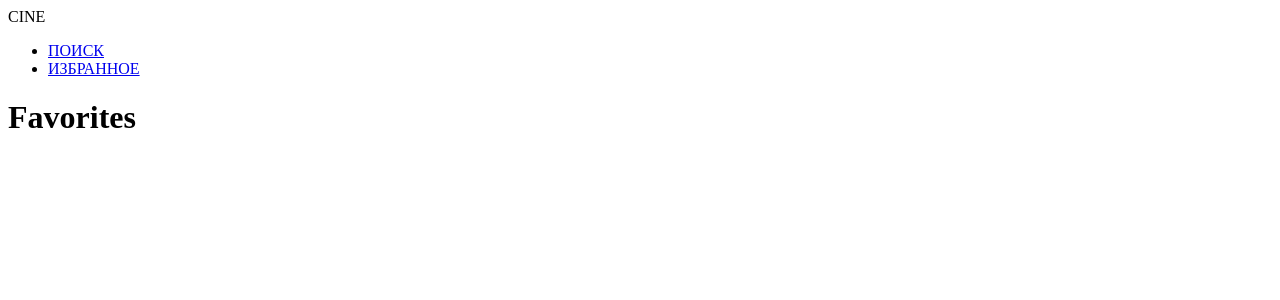
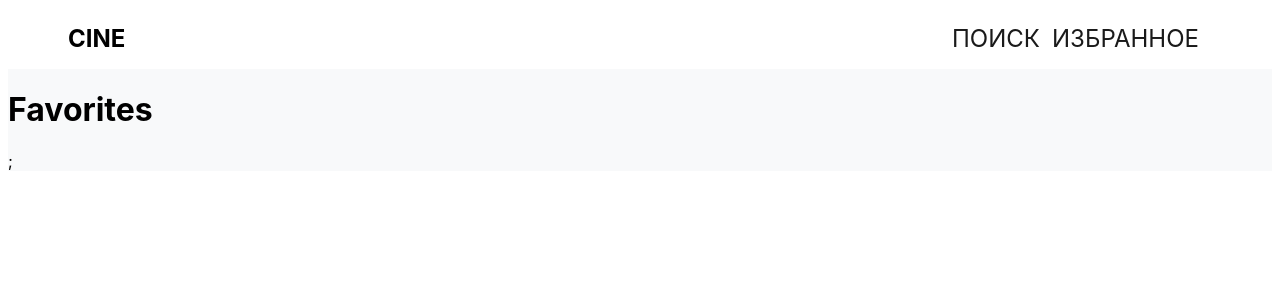
Before and after one commit to MankoEgor/move-app, a React (Vite) app: page /favorites in a window 1280 px wide. Shown: the top 300 px of the page. Built offline with nearby package versions, Linux system fonts and the light colour scheme; no server answers.

Commit message:
add useContext in project

```diff
--- a/src/api/tmdb.ts
+++ b/src/api/tmdb.ts
@@ -1,8 +1,6 @@
 const API_KEY = import.meta.env.VITE_TMDB_API_KEY;
 const BASE_URL = "https://api.themoviedb.org/3";
 export const IMAGE_BASE_URL = "https://image.tmdb.org/t/p/w500";
-
-console.log(import.meta.env.VITE_TMDB_API_KEY);
 
 export const searchMovies = async(query: string) => {
     const res = await fetch(
--- /dev/null
+++ b/src/components/MoveCard.tsx
@@ -0,0 +1,25 @@
+import {useNavigate} from "react-router-dom";
+
+import {IMAGE_BASE_URL} from "../api/tmdb.ts";
+
+import "../styles/movieCard.css";
+
+interface movieCardProps{
+    id: number;
+    title: string;
+    poster_path: string;
+    vote_average: number;
+}
+
+function MovieCard({id, title, poster_path, vote_average}: movieCardProps){
+    const navigate = useNavigate();
+
+    return(
+        <div className="movie-card" style={{backgroundImage: `url(${IMAGE_BASE_URL}${poster_path})`}} onClick={() => navigate(`/movie/${id}`)}>
+            <p>{title}</p>
+            <p>{vote_average}</p>
+        </div>
+    );
+}
+
+export default MovieCard;
--- a/src/components/NavBar.tsx
+++ b/src/components/NavBar.tsx
@@ -1,4 +1,5 @@
 import { Link, useLocation } from "react-router-dom";
+import '../styles/navBar.css'
 
 function NavBar(){
     let location = useLocation();
@@ -10,11 +11,17 @@ function NavBar(){
                 <li>
                     <Link
                     to="/"
+                    style={{textDecoration: "none",
+                        color: '#1A1A1A',
+                        fontSize: '24px'}}
                     className={location.pathname === "/" ? "active" : ""}>ПОИСК</Link>
                 </li>
                 <li>
                     <Link
                     to="/favorites"
+                    style={{textDecoration: "none",
+                            color: '#1A1A1A',
+                            fontSize: '24px'}}
                     className={location.pathname === "/favorites" ? "active" : ""}>ИЗБРАННОЕ</Link>
                 </li>
             </ul>
--- /dev/null
+++ b/src/context/FavoritesContext.tsx
@@ -0,0 +1,30 @@
+import {useState, createContext, useContext} from 'react';
+
+interface FavoritesContextType {
+    favorites: number[];
+    favoriteToggle: (id: number) => void;
+    isFavorite: (id: number) => boolean;
+};
+
+const FavoritesContext = createContext<FavoritesContextType | null>(null);
+
+export function FavoritesProvider({children}: {children: React.ReactNode}) {
+    const [favorites, setFavorites] = useState<number[]>([]);
+
+    const favoriteToggle = (id: number) => {
+        setFavorites(prev =>
+            prev.includes(id) ? prev.filter(id => id !== id) : [...prev, id]);
+    };
+
+    const isFavorite = (id: number) => favorites.includes(id);
+
+    return (
+        <FavoritesContext.Provider value={{favorites, favoriteToggle, isFavorite}}>
+            {children};
+        </FavoritesContext.Provider>
+    )
+}
+
+export function useFavorite(){
+    return useContext(FavoritesContext)!;
+};
--- a/src/main.tsx
+++ b/src/main.tsx
@@ -1,13 +1,16 @@
 import { StrictMode } from 'react'
 import { createRoot } from 'react-dom/client'
 import { BrowserRouter } from 'react-router-dom'
-import './index.css'
+import {FavoritesProvider} from "./context/FavoritesContext";
+import './styles/index.css'
 import App from './App.tsx'
 
 createRoot(document.getElementById('root')!).render(
   <StrictMode>
     <BrowserRouter>
+      <FavoritesProvider>
       <App />
+      </FavoritesProvider>
     </BrowserRouter>
   </StrictMode>,
 );
--- a/src/pages/MoviePage.tsx
+++ b/src/pages/MoviePage.tsx
@@ -1,7 +1,35 @@
+import {useState, useEffect} from "react";
+import {useParams, useNavigate} from "react-router-dom";
+import {getMovie, IMAGE_BASE_URL} from "../api/tmdb";
+
 function MoviePage(){
+    const {id} = useParams();
+    const navigate = useNavigate();
+    const [movie, setMovie] = useState<any>(null);
+    const [loading, setLoading] = useState(true);
+
+    useEffect(() => {
+        getMovie(id!)
+            .then(data => {
+                setMovie(data);
+                setLoading(false);
+            })
+    }, [id]);
+
+    if (loading) return <p>Загрузка...</p>;
+    if (!movie) return <p>Фильм не найден...</p>;
+
     return(
         <div>
-            <h1>Movie</h1>
+            <button onClick={() => navigate(-1)}>← Назад</button>
+            {movie.poster_path &&
+                <img src={`${IMAGE_BASE_URL}${movie.poster_path}`} alt={movie.title} />
+            }
+            <h1>{movie.title}</h1>
+            <p>{movie.overview}</p>
+            <p>РЕЙТИНГ: {movie.vote_average}</p>
+            <p>ГОД: {movie.release_date?.slice(0, 4)}</p>
+            <p>ДЛИТЕЛЬНОСТЬ: {movie.runtime} мин</p>
         </div>
     );
 };
--- a/src/pages/SearchPage.tsx
+++ b/src/pages/SearchPage.tsx
@@ -1,5 +1,6 @@
 import {useState, useEffect} from "react";
 import { searchMovies } from "../api/tmdb";
+import MovieCard from "../components/MoveCard";
 
 function SearchPage(){
     const [query, setQuery] = useState("");
@@ -38,10 +39,12 @@ function SearchPage(){
 
             <div>
                 {movies.map((movie: any) => (
-                    <div key={movie.id}>
-                        <h2>{movie.title}</h2>
-                        <p>{movie.overview}</p>
-                    </div>
+                    <MovieCard
+                    key={movie.id}
+                    id={movie.id}
+                    title={movie.title}
+                    poster_path={movie.poster_path}
+                    vote_average={movie.vote_average} />
                 ))}
             </div>
         </div>
--- /dev/null
+++ b/src/styles/index.css
@@ -0,0 +1,5 @@
+#root{
+    background-color: #F8F9FA;
+    font-family: 'Inter', sans-serif;
+    height: 100%;
+}
--- /dev/null
+++ b/src/styles/movieCard.css
@@ -0,0 +1,5 @@
+.movie-card{
+    width: 280px;
+    height: 450px;
+    object-fit: contain;
+}
--- /dev/null
+++ b/src/styles/navBar.css
@@ -0,0 +1,30 @@
+.navbar {
+    background-color: white;
+    display: flex;
+    justify-content: space-between;
+    align-items: center;
+    width: 100%
+
+}
+
+ul{
+    display: inline-flex;
+    width: auto;
+    margin-right: 120px;
+}
+
+li{
+    width: 100px;
+    list-style: none;
+    color: #1A1A1A;
+}
+
+.logo{
+    font-size: 24px;
+    font-weight: bold;
+    margin-left: 60px;
+}
+
+.active{
+    text-decoration: solid;
+}
```
Also changed, not shown: src/index.css (deleted).
